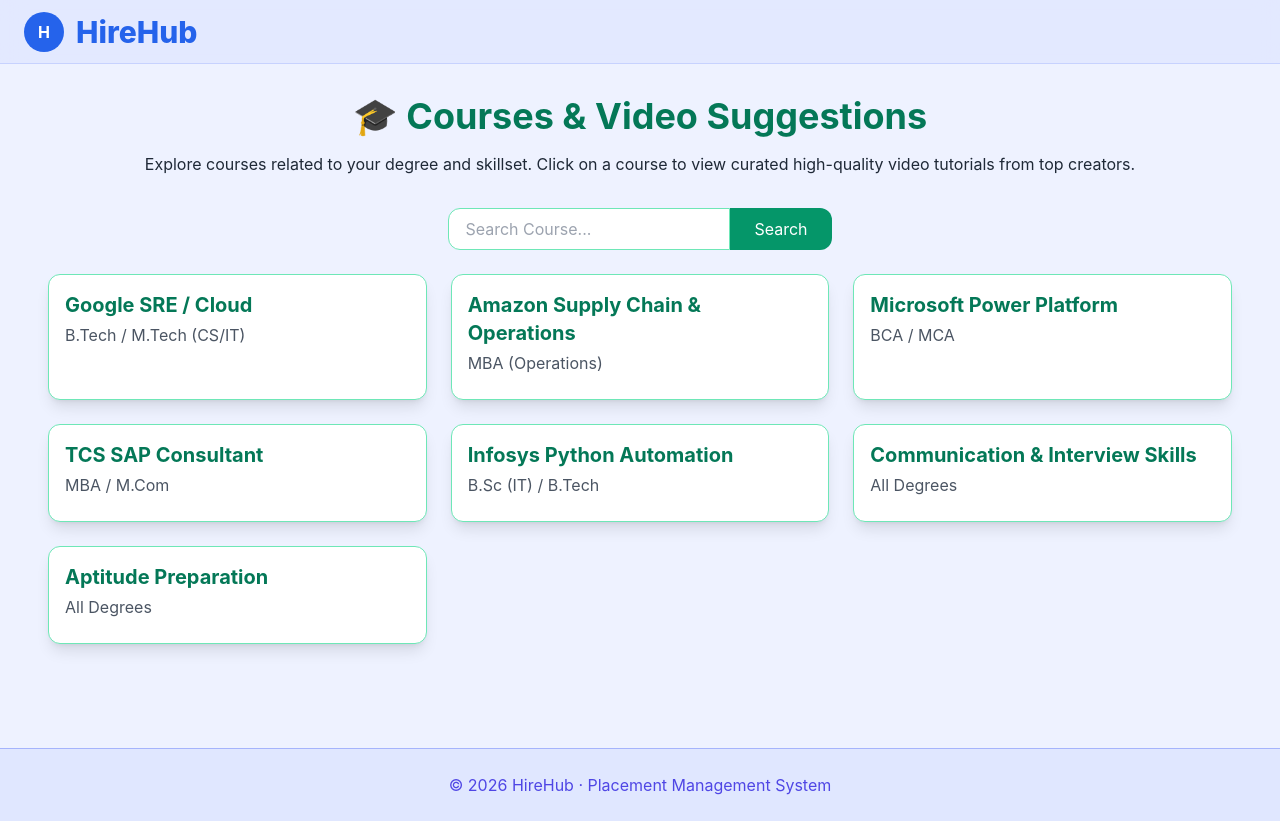
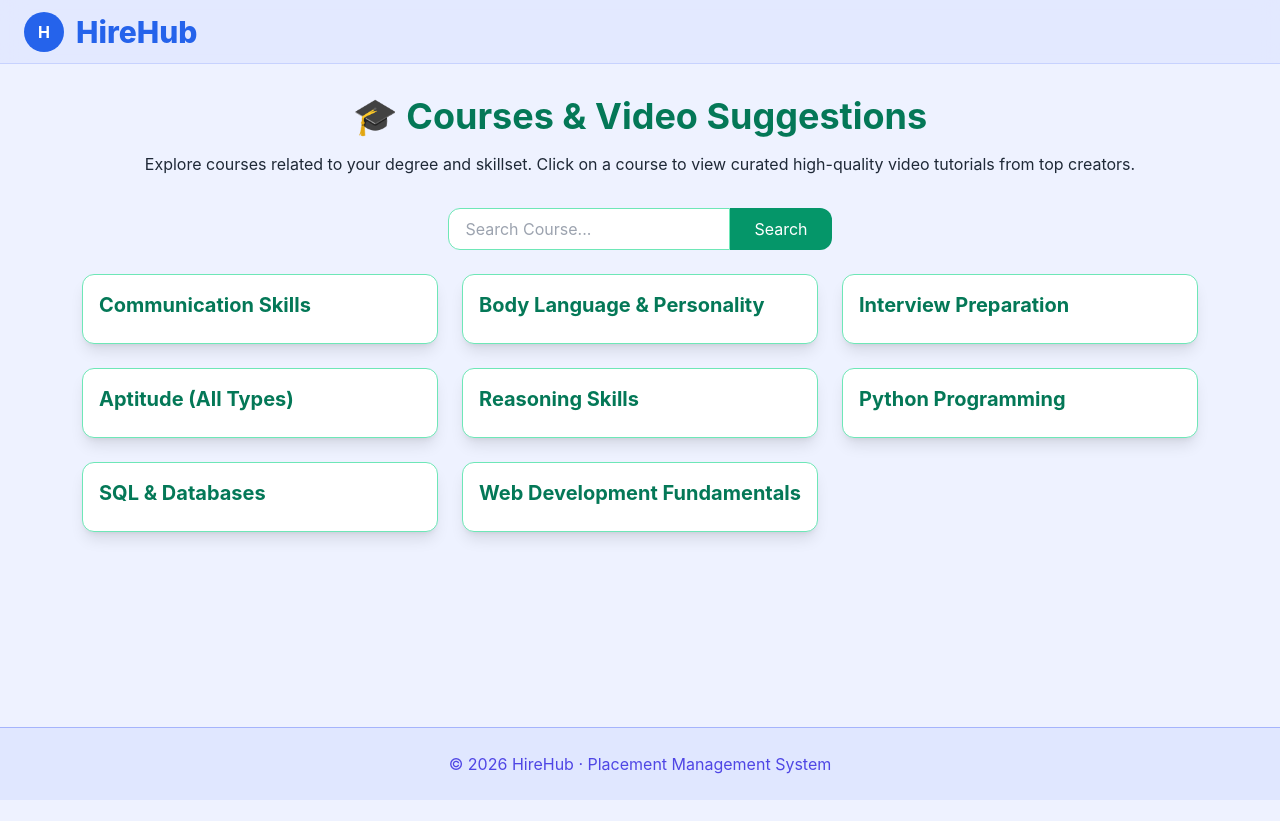
Before and after one commit to dg0682241-tech/placement-management-system, a Flask app: page /courses in a window 1280 px wide. After the commit the page ends 800 px from the top, so only its background shows below. Run offline with Flask 3, Linux system fonts and the light colour scheme; some libraries are stand-ins or nearby versions.

Commit message:
courses.html

```diff
--- a/templates/courses.html
+++ b/templates/courses.html
@@ -36,103 +36,125 @@
 <script>
 const courses = [
   {
-    name: "Google SRE / Cloud",
-    degree: "B.Tech / M.Tech (CS/IT)",
+    name: "Communication Skills",
     videos: [
-      { title: "Site Reliability Engineering - Full Course", link: "https://www.youtube.com/watch?v=3HYoJdIm2gA" },
-      { title: "Google Cloud SRE Practices", link: "https://www.youtube.com/watch?v=PNh6-7Es4Lc" },
+      { title: "Verbal Communication Basics", link: "https://www.youtube.com/watch?v=Zb7T9Gk6s3U" },
+      { title: "Professional Speaking Skills", link: "https://www.youtube.com/watch?v=R2xZyP3E7Xc" },
+      { title: "Public Speaking Confidence", link: "https://www.youtube.com/watch?v=Io6JjgckHbg" }
     ]
   },
   {
-    name: "Amazon Supply Chain & Operations",
-    degree: "MBA (Operations)",
+    name: "Body Language & Personality",
     videos: [
-      { title: "Supply Chain Management Basics", link: "https://www.youtube.com/watch?v=7pNYhD7EIjk" },
-      { title: "Amazon Operations Case Study", link: "https://www.youtube.com/watch?v=H9mS-YH8S4s" },
+      { title: "Body Language for Interviews", link: "https://www.youtube.com/watch?v=4jwUXV4QaTw" },
+      { title: "Confident Posture & Gestures", link: "https://www.youtube.com/watch?v=Yc8mGZ0ZsEo" },
+      { title: "Reading Human Behavior", link: "https://www.youtube.com/watch?v=ZsZJ9J8RZtU" }
     ]
   },
   {
-    name: "Microsoft Power Platform",
-    degree: "BCA / MCA",
+    name: "Interview Preparation",
     videos: [
-      { title: "Power Apps Full Tutorial", link: "https://www.youtube.com/watch?v=uZl0U9Vf9zI" },
-      { title: "Power Automate Beginner to Advanced", link: "https://www.youtube.com/watch?v=W5dn8u5FJcI" },
+      { title: "HR Interview Questions & Answers", link: "https://www.youtube.com/watch?v=Od0l0xN3rG0" },
+      { title: "Technical Interview Strategy", link: "https://www.youtube.com/watch?v=KUK8HpM8R28" },
+      { title: "Mock Interview Tips", link: "https://www.youtube.com/watch?v=Rz1R4Hk6z9s" }
     ]
   },
   {
-    name: "TCS SAP Consultant",
-    degree: "MBA / M.Com",
+    name: "Aptitude (All Types)",
     videos: [
-      { title: "SAP Functional Consultant Tutorial", link: "https://www.youtube.com/watch?v=Jf9_S7BZgJQ" },
-      { title: "SAP Modules Overview", link: "https://www.youtube.com/watch?v=8gTZECXl7qE" },
+      { title: "Quantitative Aptitude Full Course", link: "https://www.youtube.com/watch?v=qyj9A-12c6g" },
+      { title: "Logical Aptitude Concepts", link: "https://www.youtube.com/watch?v=c2NZfrvFjhU" },
+      { title: "Verbal Aptitude Practice", link: "https://www.youtube.com/watch?v=K0BzZzTz7kM" }
     ]
   },
   {
-    name: "Infosys Python Automation",
-    degree: "B.Sc (IT) / B.Tech",
+    name: "Reasoning Skills",
     videos: [
-      { title: "Python Automation Projects for Beginners", link: "https://www.youtube.com/watch?v=rfscVS0vtbw" },
-      { title: "Automation Scripts with Python", link: "https://www.youtube.com/watch?v=HW29067qVWk" },
+      { title: "Logical Reasoning Basics", link: "https://www.youtube.com/watch?v=vQxquf4Plyc" },
+      { title: "Analytical Reasoning Problems", link: "https://www.youtube.com/watch?v=3xZ8zF2D9kE" },
+      { title: "Critical Thinking Skills", link: "https://www.youtube.com/watch?v=H8j2YyP9Q7A" }
     ]
   },
   {
-    name: "Communication & Interview Skills",
-    degree: "All Degrees",
+    name: "Python Programming",
     videos: [
-      { title: "Improve Communication Skills", link: "https://www.youtube.com/watch?v=Zb7T9Gk6s3U" },
-      { title: "Interview Preparation Tips", link: "https://www.youtube.com/watch?v=Od0l0xN3rG0" },
-      { title: "Group Discussion Techniques", link: "https://www.youtube.com/watch?v=vQxquf4Plyc" },
+      { title: "Python Full Course for Beginners", link: "https://www.youtube.com/watch?v=rfscVS0vtbw" },
+      { title: "Python for Problem Solving", link: "https://www.youtube.com/watch?v=HGOBQPFzWKo" },
+      { title: "Python Mini Projects", link: "https://www.youtube.com/watch?v=8ext9G7xspg" }
     ]
   },
   {
-    name: "Aptitude Preparation",
-    degree: "All Degrees",
+    name: "SQL & Databases",
     videos: [
-      { title: "Aptitude Basics", link: "https://www.youtube.com/watch?v=qyj9A-12c6g" },
-      { title: "Quantitative Aptitude Tricks", link: "https://www.youtube.com/watch?v=c2NZfrvFjhU" },
+      { title: "SQL Complete Tutorial", link: "https://www.youtube.com/watch?v=HXV3zeQKqGY" },
+      { title: "Joins, Subqueries & Indexes", link: "https://www.youtube.com/watch?v=9yeOJ0ZMUYw" },
+      { title: "Database Design Concepts", link: "https://www.youtube.com/watch?v=ztHopE5Wnpc" }
+    ]
+  },
+  {
+    name: "Web Development Fundamentals",
+    videos: [
+      { title: "HTML & CSS Crash Course", link: "https://www.youtube.com/watch?v=UB1O30fR-EE" },
+      { title: "JavaScript Basics", link: "https://www.youtube.com/watch?v=PkZNo7MFNFg" },
+      { title: "Frontend Project Walkthrough", link: "https://www.youtube.com/watch?v=Q33KBiDriJY" }
     ]
   }
 ];
 
-// Function to populate courses
+// Render courses
 function showCourses(list) {
   const container = document.getElementById("coursesContainer");
   container.innerHTML = "";
+
   list.forEach(course => {
     const card = document.createElement("div");
-    card.className = "bg-white dark:bg-gray-800 border border-emerald-300 dark:border-gray-600 rounded-xl shadow-lg p-4 cursor-pointer transition hover:shadow-2xl hover:bg-emerald-50 dark:hover:bg-emerald-700";
+    card.className =
+      "bg-white dark:bg-gray-800 border border-emerald-300 dark:border-gray-600 rounded-xl shadow-lg p-4 cursor-pointer transition hover:shadow-2xl hover:bg-emerald-50 dark:hover:bg-emerald-700";
+
     card.innerHTML = `
-      <h2 class="text-xl font-bold text-emerald-700 dark:text-white mb-1">${course.name}</h2>
-      <p class="text-gray-600 dark:text-gray-300 mb-2">${course.degree}</p>
+      <h2 class="text-xl font-bold text-emerald-700 dark:text-white mb-2">
+        ${course.name}
+      </h2>
+
       <div class="videoList hidden mt-2 space-y-2">
-        ${course.videos.map(v => `
-          <a href="${v.link}" target="_blank" class="flex items-center gap-2 px-3 py-1 bg-emerald-100 dark:bg-gray-700 dark:text-white rounded-lg hover:bg-emerald-200 dark:hover:bg-emerald-600 transition">
-            <span>🎬</span>${v.title}
-          </a>`).join('')}
+        ${course.videos
+          .map(
+            v => `
+          <a href="${v.link}" target="_blank"
+            class="flex items-center gap-2 px-3 py-1 bg-emerald-100 dark:bg-gray-700 dark:text-white rounded-lg hover:bg-emerald-200 dark:hover:bg-emerald-600 transition">
+            <span>🎥</span>
+            ${v.title}
+          </a>`
+          )
+          .join("")}
       </div>
     `;
+
     card.addEventListener("click", () => {
-      const list = card.querySelector(".videoList");
-      list.classList.toggle("hidden");
+      card.querySelector(".videoList").classList.toggle("hidden");
     });
+
     container.appendChild(card);
   });
 }
 
-// Initial display
+// Initial load
 showCourses(courses);
 
-// Search functionality
+// Search with loader
 document.getElementById("searchBtn").addEventListener("click", () => {
   const query = document.getElementById("courseSearch").value.toLowerCase();
-  const filtered = courses.filter(c => c.name.toLowerCase().includes(query));
   const loader = document.getElementById("loader");
   loader.classList.remove("hidden");
 
   setTimeout(() => {
     loader.classList.add("hidden");
+    const filtered = courses.filter(c =>
+      c.name.toLowerCase().includes(query)
+    );
     showCourses(filtered.length ? filtered : courses);
-  }, 700); // simulate loader delay
+  }, 700);
 });
 </script>
+
 {% endblock %}
```
